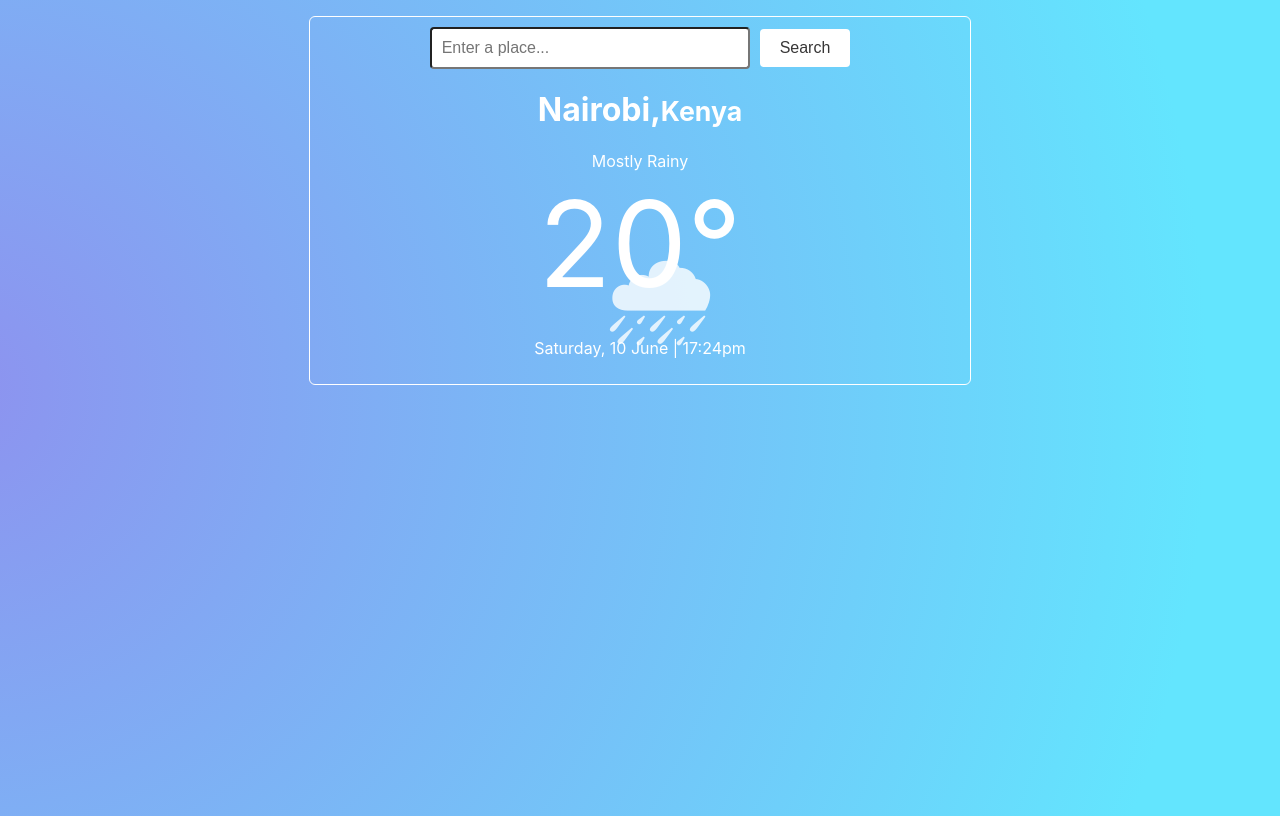
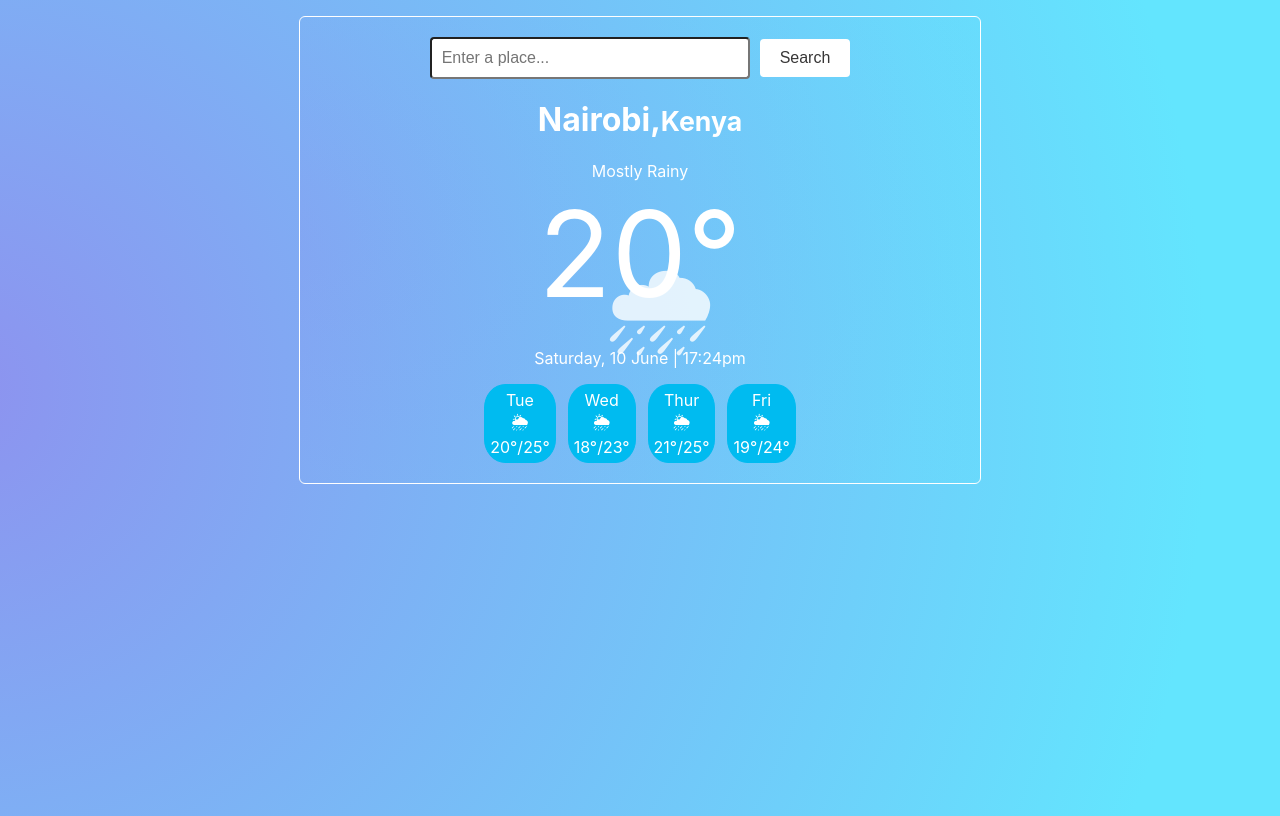
Before and after one commit to Ruks-7/weather-forecast-react, a React (Create React App) app: page / in a window 1280 px wide. Built offline with nearby package versions, Linux system fonts and the light colour scheme.

Commit message:
Added forecast for 4 days

```diff
--- a/src/App.css
+++ b/src/App.css
@@ -1,8 +1,9 @@
 .App{
+  background: radial-gradient(circle at -3.3% 48%, rgb(141, 146, 239,.2) 0%, rgb(99, 229, 254,.2) 90%);
   margin: 16px auto;
   max-width: 50%;
   border: 1px solid white;
   border-radius: 6px;
   text-align: center;
-  padding: 10px;
+  padding: 20px;
 }
--- a/src/Details.css
+++ b/src/Details.css
@@ -16,3 +16,8 @@
     opacity: 0.8;
     padding-bottom: 6px;
 }
+
+.forecastDays{
+    display: flex;
+    justify-content: center;
+}
--- a/src/Details.js
+++ b/src/Details.js
@@ -1,4 +1,5 @@
 import React from "react";
+import Forecast from "./Forecast.js";
 import "./Details.css";
 
 export default function Details(){
@@ -13,6 +14,12 @@ export default function Details(){
                 <div className="icon">🌧</div>
                 </div>
                 <p className="dayDetails">Saturday, 10 June | 17:24pm</p>
+                <div className= "forecastDays">
+                <Forecast day="Tue" temp="20°/25°"/>
+                <Forecast day="Wed" temp="18°/23°"/>
+                <Forecast day="Thur" temp="21°/25°"/>
+                <Forecast day="Fri" temp="19°/24°"/>
+                </div>
         </div>
     );
 }
--- /dev/null
+++ b/src/Forecast.css
@@ -0,0 +1,11 @@
+:root{
+    --primary-color: #00bbf0;
+}
+
+.forecast{
+    border: 1px solid var(--primary-color);
+    border-radius: 30%;
+    padding: 5px;
+    background-color: var(--primary-color);
+    margin: auto 6px;
+}
--- /dev/null
+++ b/src/Forecast.js
@@ -0,0 +1,14 @@
+import React from "react";
+import "./Forecast.css";
+
+export default function Forecast(props){
+    return(
+        <div className="forecast">
+            {props.day}
+            <br />
+            🌦
+            <br />
+            {props.temp}
+        </div>
+    );
+}
```
